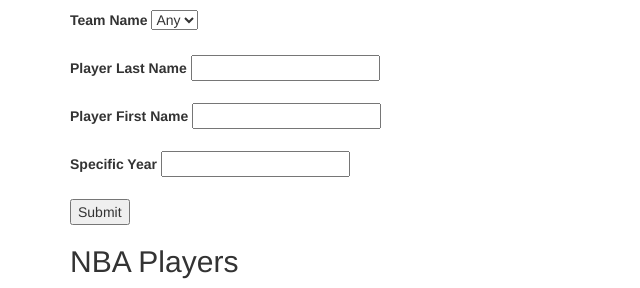
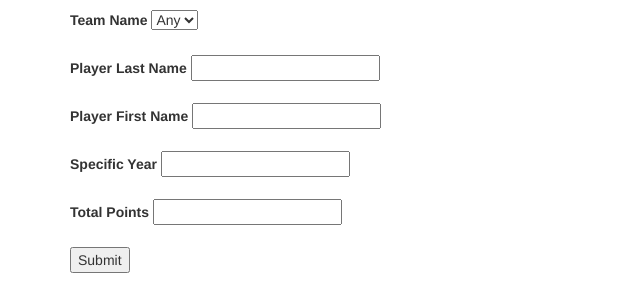
Before and after one commit to ClydeDrexler22/nbapython, a Flask app: template templates/main.html in a window 1280 px wide. Shown: the part 139-427 px from the top of the page, without its empty margins (0-640 px from the left). Run offline with Flask 2, Linux system fonts and the light colour scheme; the template is opened without the code that fills it, so the values that code supplies are empty; some libraries are stand-ins or nearby versions.

Commit message:
add points form

```diff
--- a/templates/main.html
+++ b/templates/main.html
@@ -36,6 +36,9 @@
         <label for="year">Specific Year</label>
         <input type="text" name="year" id="year">
         <br><br>
+        <label for="points">Total Points</label>
+        <input type="text" name="points" id="points">
+        <br><br>
         <input type="submit" value="Submit">
       </form>
 
```
